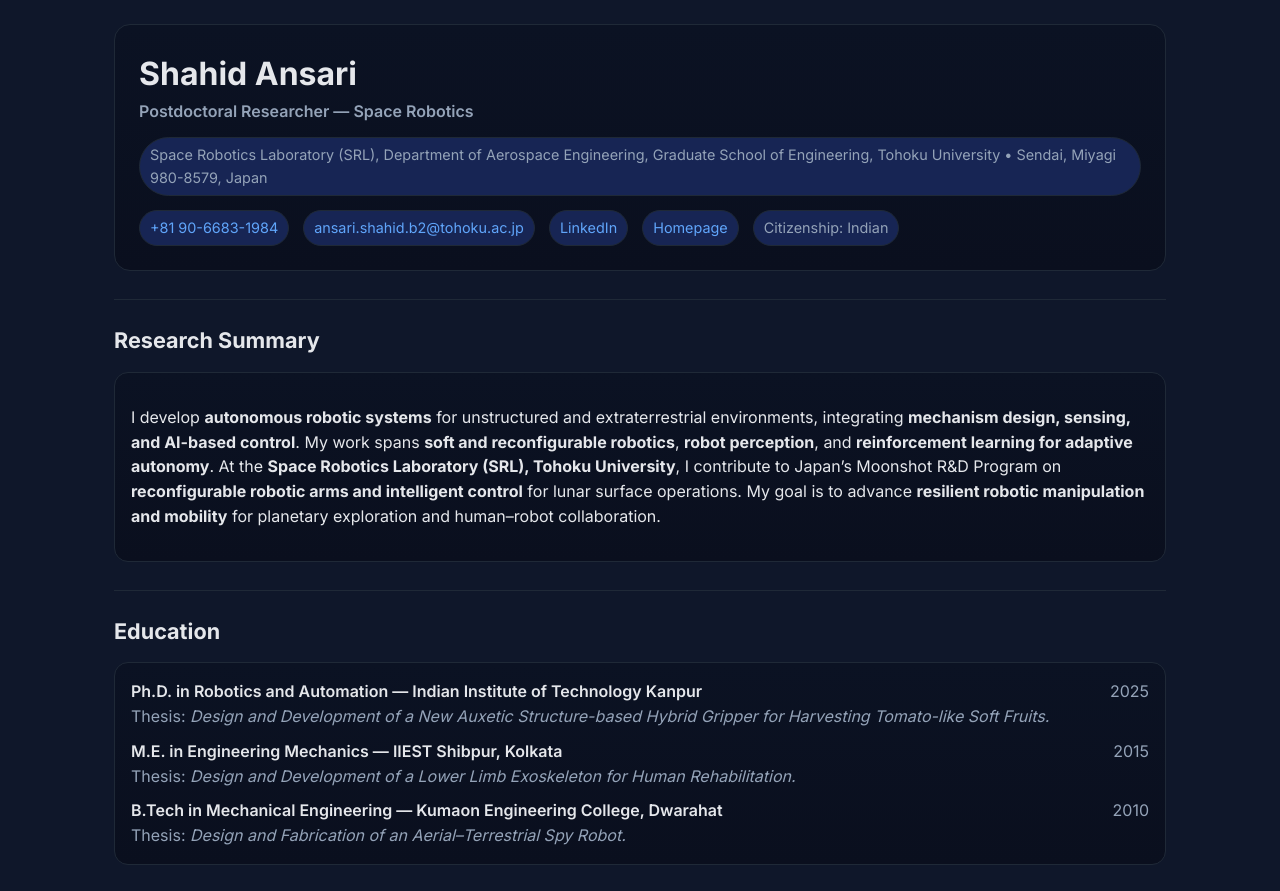
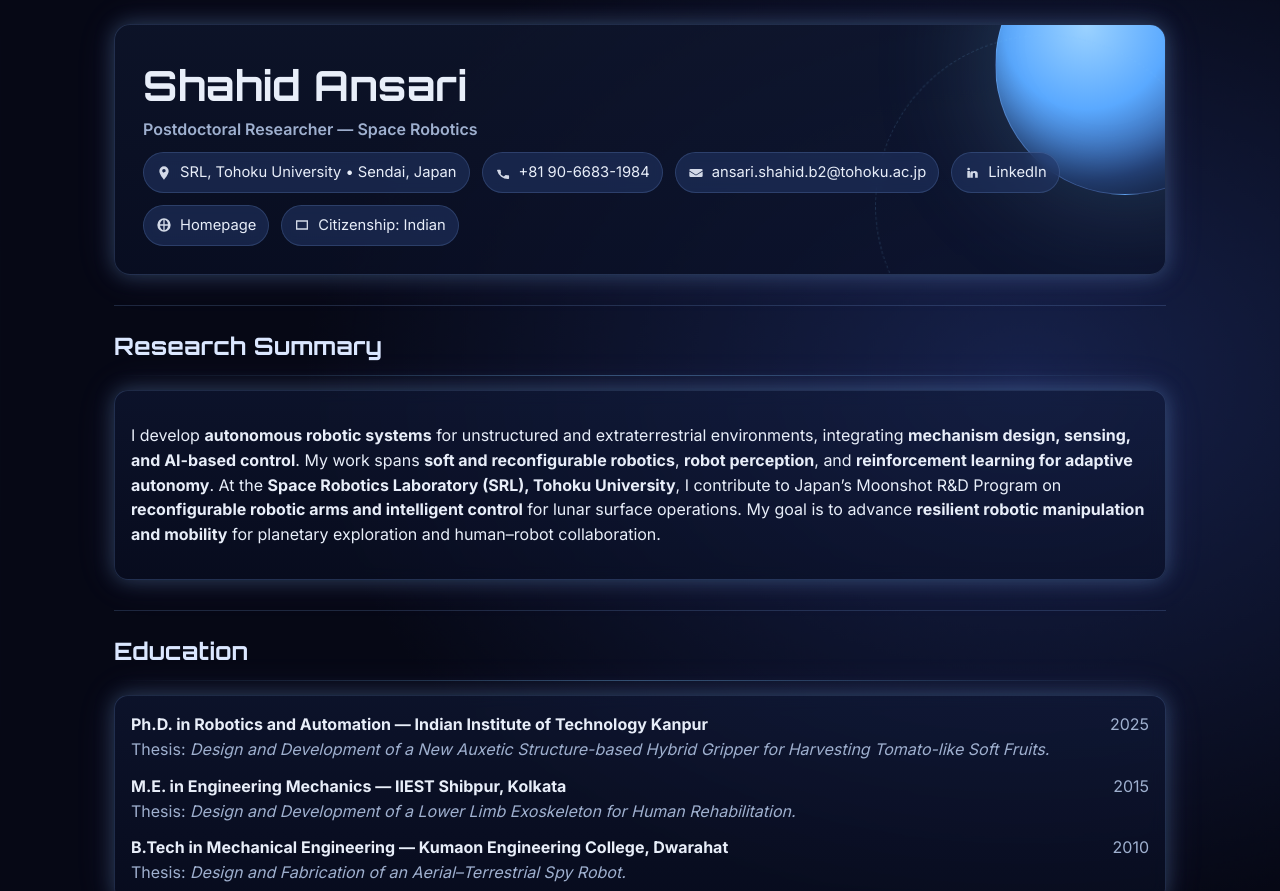
Before and after one commit to shane786/shahidansari.github.io, a plain HTML site: page index.html in a window 1280 px wide. Shown: the top 891 px of the page. Drawn offline with Linux system fonts and the light colour scheme.

Commit message:
Update index.html

```diff
--- a/index.html
+++ b/index.html
@@ -3,82 +3,176 @@
 <head>
   <meta charset="utf-8" />
   <meta name="viewport" content="width=device-width, initial-scale=1" />
-  <title>Shahid Ansari — Portfolio</title>
+  <title>Shahid Ansari — Space Robotics</title>
   <meta name="description" content="Portfolio of Shahid Ansari, Postdoctoral Researcher in Space Robotics at Tohoku University.">
   <link rel="preconnect" href="https://fonts.googleapis.com">
   <link rel="preconnect" href="https://fonts.gstatic.com" crossorigin>
-  <link href="https://fonts.googleapis.com/css2?family=Inter:wght@300;400;600;700&display=swap" rel="stylesheet">
+  <link href="https://fonts.googleapis.com/css2?family=Inter:wght@300;400;600;700&family=Orbitron:wght@500;700&display=swap" rel="stylesheet">
+
   <style>
+    /* ===== Space Theme ===== */
     :root{
-      --bg:#0f172a;
-      --panel:#0b1223;
-      --text:#e5e7eb;
-      --muted:#94a3b8;
-      --accent:#60a5fa;
-      --chip:#172554;
-      --border:#1f2937;
+      --bg:#060815;            /* deep space */
+      --bg2:#0a1026;           /* nebula overlay */
+      --text:#e8eef9;
+      --muted:#9fb0cf;
+      --accent:#7cc7ff;        /* ion blue */
+      --accent-2:#a78bfa;      /* violet */
+      --panel:rgba(16,24,48,.55);
+      --border:rgba(140,180,255,.18);
+      --chip:rgba(35,56,104,.55);
+      --glow:0 0 20px rgba(124,199,255,.25),0 0 40px rgba(167,139,250,.12);
+      --radius:16px;
     }
     *{box-sizing:border-box}
-    html,body{margin:0;padding:0;background:var(--bg);color:var(--text);font-family:Inter,system-ui,-apple-system,Segoe UI,Roboto,Ubuntu,Cantarell,Noto Sans,sans-serif;line-height:1.55}
+    html,body{margin:0;padding:0;background:radial-gradient(1200px 900px at 80% 10%, #16214a 0%, transparent 60%), radial-gradient(900px 700px at 10% 90%, #241c4a 0%, transparent 55%), var(--bg);color:var(--text);font-family:Inter,system-ui,-apple-system,Segoe UI,Roboto,Ubuntu,Cantarell,Noto Sans,sans-serif;line-height:1.55}
     a{color:var(--accent);text-decoration:none}
     a:hover{text-decoration:underline}
     .wrap{max-width:1100px;margin:0 auto;padding:24px}
-    header{display:grid;grid-template-columns:1fr;gap:8px;padding:24px;border:1px solid var(--border);background:linear-gradient(180deg,var(--panel),#0a0f1e);border-radius:16px}
-    header h1{font-size:2rem;margin:0}
-    header .role{color:var(--muted);font-weight:600}
-    .contact{display:flex;flex-wrap:wrap;gap:14px;margin-top:6px;color:var(--muted)}
-    .chip{display:inline-block;padding:6px 10px;border:1px solid var(--border);background:var(--chip);border-radius:999px;font-size:.9rem}
-    section{margin-top:28px;border-top:1px solid var(--border);padding-top:24px}
-    h2{font-size:1.35rem;margin:0 0 14px 0}
+    h1,h2{letter-spacing:.3px}
+    h1{font-family:Orbitron,Inter,system-ui,sans-serif;font-weight:700;font-size:clamp(1.8rem,3.5vw,2.6rem);margin:0}
+    h2{font-family:Orbitron,Inter,system-ui,sans-serif;font-size:clamp(1.2rem,2.1vw,1.5rem);margin:0 0 14px 0;color:#dbe7ff}
+    .role{color:var(--muted);font-weight:600}
+
+    /* ===== Starfield layers ===== */
+    .stars, .stars2, .stars3{
+      position:fixed;inset:0;z-index:-3;background-repeat:repeat;
+      background-image: radial-gradient(1px 1px at 20px 30px, #bfe1ff 30%, transparent 31%),
+                        radial-gradient(1px 1px at 80px 120px, #cbbdff 30%, transparent 31%),
+                        radial-gradient(1px 1px at 200px 50px, #b3d4ff 30%, transparent 31%),
+                        radial-gradient(1px 1px at 300px 200px, #9fd7ff 30%, transparent 31%);
+      animation: drift 120s linear infinite;
+      opacity:.55;
+    }
+    .stars2{filter:blur(0.3px);opacity:.45;animation-duration:180s}
+    .stars3{filter:blur(1px);opacity:.35;animation-duration:240s}
+    @keyframes drift{from{background-position:0 0} to{background-position:-1000px -600px}}
+
+    /* ===== Header (planet + orbit) ===== */
+    header{
+      position:relative;overflow:hidden;
+      padding:28px;border:1px solid var(--border);
+      background:linear-gradient(180deg,rgba(16,24,48,.7),rgba(10,16,38,.7));
+      border-radius:var(--radius);box-shadow:var(--glow)
+    }
+    .planet{
+      position:absolute;right:-90px;top:-90px;width:260px;height:260px;border-radius:50%;
+      background:radial-gradient(circle at 35% 35%, #9bd2ff 0%, #5aa9ff 35%, #2c4f90 65%, #121b3d 100%);
+      box-shadow:inset -18px -22px 40px rgba(0,0,0,.35), 0 0 120px rgba(124,199,255,.25);
+      border:1px solid rgba(255,255,255,.08);
+    }
+    .ring{
+      position:absolute;right:-50px;top:10px;width:340px;height:340px;border-radius:50%;
+      border:1px dashed rgba(124,199,255,.18);
+      transform:rotate(25deg);
+      animation:orbit 28s linear infinite;
+      pointer-events:none;
+    }
+    @keyframes orbit{to{transform:rotate(385deg)}}
+
+    /* ===== Chips ===== */
+    .contact{display:flex;flex-wrap:wrap;gap:12px;margin-top:10px}
+    .chip{
+      display:inline-flex;align-items:center;gap:8px;
+      padding:8px 12px;border:1px solid var(--border);
+      background:var(--chip);backdrop-filter:blur(6px);
+      border-radius:999px;font-size:.92rem;color:var(--text);
+      transition:transform .2s ease, box-shadow .2s ease;
+    }
+    .chip:hover{transform:translateY(-1px);box-shadow:var(--glow)}
+    .chip svg{width:16px;height:16px;opacity:.9}
+
+    /* ===== Sections / cards ===== */
+    section{margin-top:30px;border-top:1px solid var(--border);padding-top:22px}
+    .card{
+      border:1px solid var(--border);
+      background:linear-gradient(180deg, rgba(18,28,60,.55), rgba(10,16,38,.55));
+      backdrop-filter:blur(8px);
+      border-radius:14px;padding:16px;box-shadow:var(--glow)
+    }
     .grid-2{display:grid;grid-template-columns:1fr;gap:16px}
     @media(min-width:900px){.grid-2{grid-template-columns:1fr 1fr}}
-    .card{border:1px solid var(--border);background:linear-gradient(180deg,var(--panel),#0a0f1e);border-radius:14px;padding:16px}
     ul.clean{list-style:none;padding:0;margin:0}
-    ul.clean li+li{margin-top:10px}
-    .row{display:flex;justify-content:space-between;gap:12px}
+    ul.clean li+li{margin-top:12px}
+    .row{display:flex;justify-content:space-between;gap:12px;flex-wrap:wrap}
     .when{color:var(--muted);white-space:nowrap}
-    .title{font-weight:600}
+    .title{font-weight:700}
     .muted{color:var(--muted)}
     .skills{display:flex;flex-wrap:wrap;gap:10px}
-    footer{margin:40px 0;color:var(--muted);font-size:.9rem}
+    .tag{
+      background:linear-gradient(180deg, rgba(36,56,120,.6), rgba(26,40,88,.6));
+      border:1px solid var(--border);padding:4px 10px;border-radius:10px;
+      font-size:.88rem;color:#d5e6ff
+    }
     .pub-title{font-style:italic}
-    .tag{background:var(--chip);border:1px solid var(--border);padding:2px 8px;border-radius:8px;font-size:.85rem;color:var(--muted)}
-    .refs{font-size:.95rem}
+    .badge{
+      display:inline-block;margin-left:8px;padding:2px 8px;border-radius:8px;font-size:.78rem;
+      color:#0b1223;background:linear-gradient(90deg, var(--accent), var(--accent-2));
+      box-shadow:0 0 20px rgba(124,199,255,.35)
+    }
+    footer{margin:42px 0;color:var(--muted);font-size:.9rem;text-align:center}
+
+    /* subtle divider glow */
+    section>h2::after{
+      content:"";display:block;height:1px;margin-top:10px;
+      background:linear-gradient(90deg, transparent, rgba(124,199,255,.35), transparent)
+    }
   </style>
 
   <!-- Structured data -->
   <script type="application/ld+json">
   {
-    "@context": "https://schema.org",
-    "@type": "Person",
-    "name": "Shahid Ansari",
-    "jobTitle": "Postdoctoral Researcher — Space Robotics",
-    "affiliation": [{
-      "@type": "Organization",
-      "name": "Space Robotics Laboratory (SRL), Tohoku University"
-    }],
-    "email": "mailto:ansari.shahid.b2@tohoku.ac.jp",
-    "url": "https://astro2.mech.tohoku.ac.jp/en",
-    "sameAs": [
-      "https://www.linkedin.com/in/shahid-ansari-aa48921a6"
-    ]
+    "@context":"https://schema.org",
+    "@type":"Person",
+    "name":"Shahid Ansari",
+    "jobTitle":"Postdoctoral Researcher — Space Robotics",
+    "affiliation":[{"@type":"Organization","name":"Space Robotics Laboratory (SRL), Tohoku University"}],
+    "email":"mailto:ansari.shahid.b2@tohoku.ac.jp",
+    "url":"https://astro2.mech.tohoku.ac.jp/en",
+    "sameAs":["https://www.linkedin.com/in/shahid-ansari-aa48921a6"]
   }
   </script>
 </head>
 <body>
+  <!-- layered starfield -->
+  <div class="stars"></div>
+  <div class="stars2"></div>
+  <div class="stars3"></div>
+
   <div class="wrap">
     <header>
-      <div>
-        <h1>Shahid Ansari</h1>
-        <div class="role">Postdoctoral Researcher — Space Robotics</div>
-      </div>
-      <div class="contact">
-        <span class="chip">Space Robotics Laboratory (SRL), Department of Aerospace Engineering, Graduate School of Engineering, Tohoku University • Sendai, Miyagi 980-8579, Japan</span>
-        <a class="chip" href="tel:+819066831984">+81 90-6683-1984</a>
-        <a class="chip" href="mailto:ansari.shahid.b2@tohoku.ac.jp">ansari.shahid.b2@tohoku.ac.jp</a>
-        <a class="chip" href="https://www.linkedin.com/in/shahid-ansari-aa48921a6" target="_blank" rel="noopener">LinkedIn</a>
-        <a class="chip" href="https://astro2.mech.tohoku.ac.jp/en" target="_blank" rel="noopener">Homepage</a>
-        <span class="chip">Citizenship: Indian</span>
+      <div class="planet"></div>
+      <div class="ring"></div>
+
+      <h1>Shahid Ansari</h1>
+      <div class="role">Postdoctoral Researcher — Space Robotics</div>
+
+      <div class="contact" aria-label="Contact and links">
+        <span class="chip" title="Address">
+          <!-- location icon -->
+          <svg viewBox="0 0 24 24" fill="currentColor" aria-hidden="true"><path d="M12 2a7 7 0 0 0-7 7c0 5.25 7 13 7 13s7-7.75 7-13a7 7 0 0 0-7-7zm0 9.5A2.5 2.5 0 1 1 12 6a2.5 2.5 0 0 1 0 5z"/></svg>
+          SRL, Tohoku University • Sendai, Japan
+        </span>
+        <a class="chip" href="tel:+819066831984">
+          <svg viewBox="0 0 24 24" fill="currentColor"><path d="M6.6 10.8a15.1 15.1 0 0 0 6.6 6.6l2.2-2.2a1 1 0 0 1 1-.26 11.7 11.7 0 0 0 3.7.6 1 1 0 0 1 1 1V20a1 1 0 0 1-1 1A17 17 0 0 1 3 8a1 1 0 0 1 1-1h3.5a1 1 0 0 1 1 1 11.7 11.7 0 0 0 .6 3.7 1 1 0 0 1-.26 1l-2.24 2.1z"/></svg>
+          +81 90-6683-1984
+        </a>
+        <a class="chip" href="mailto:ansari.shahid.b2@tohoku.ac.jp">
+          <svg viewBox="0 0 24 24" fill="currentColor"><path d="M4 6h16a2 2 0 0 1 2 2v.3l-10 6.25L2 8.3V8a2 2 0 0 1 2-2zm16 12H4a2 2 0 0 1-2-2V9.6l10 6.25 10-6.25V16a2 2 0 0 1-2 2z"/></svg>
+          ansari.shahid.b2@tohoku.ac.jp
+        </a>
+        <a class="chip" href="https://www.linkedin.com/in/shahid-ansari-aa48921a6" target="_blank" rel="noopener">
+          <svg viewBox="0 0 24 24" fill="currentColor"><path d="M6.94 7.94A1.94 1.94 0 1 1 6.93 4a1.94 1.94 0 0 1 .01 3.94zM4.99 9h3.9v10h-3.9zM13 9c-2.2 0-3.7 1.2-3.7 4v6h3.9v-5c0-1.2.6-2 1.8-2 1.1 0 1.7.7 1.7 2v5h3.9v-5.9C20.6 10.6 18.9 9 16.2 9 14.9 9 13.8 9.6 13 10.5V9z"/></svg>
+          LinkedIn
+        </a>
+        <a class="chip" href="https://astro2.mech.tohoku.ac.jp/en" target="_blank" rel="noopener">
+          <svg viewBox="0 0 24 24" fill="currentColor"><path d="M12 2a10 10 0 1 0 0 20 10 10 0 0 0 0-20zm1 17.9V13h4.9A8.01 8.01 0 0 1 13 19.9zM11 19.9A8.01 8.01 0 0 1 6.1 13H11v6.9zM6.1 11A8.01 8.01 0 0 1 11 4.1V11H6.1zM13 11V4.1A8.01 8.01 0 0 1 17.9 11H13z"/></svg>
+          Homepage
+        </a>
+        <span class="chip" title="Citizenship">
+          <svg viewBox="0 0 24 24" fill="currentColor"><path d="M3 5h18v14H3zM5 7v10h14V7z"/></svg>
+          Citizenship: Indian
+        </span>
       </div>
     </header>
 
@@ -214,15 +308,29 @@
       <div class="card">
         <ul class="clean">
           <li>
-            <span class="when">2025</span> — “Hybrid Robotic Meta-gripper for Tomato Harvesting: Analysis of Auxetic Structures with Lattice Orientation Variations.” Ansari, S., Gupta, V., &amp; Bhattacharya, B. <i>arXiv preprint</i> arXiv:2510.10016. <a href="https://doi.org/10.48550/arXiv.2510.10016" target="_blank" rel="noopener">DOI</a>
+            <span class="when">2025</span> — <span class="pub-title">“Hybrid Robotic Meta-gripper for Tomato Harvesting: Analysis of Auxetic Structures with Lattice Orientation Variations.”</span>
+            Ansari, S., Gupta, V., &amp; Bhattacharya, B.
+            <span class="badge">arXiv</span>
+            <span class="muted"><i>arXiv preprint</i> arXiv:2510.10016.</span>
+            <a href="https://doi.org/10.48550/arXiv.2510.10016" target="_blank" rel="noopener">DOI</a>
           </li>
           <li>
-            <span class="when">2024</span> — “A New Auxetic Structure-based Hybrid Gripper for Harvesting Tomato-like Soft Fruits.” Ansari, S., Gohil, M. K., Maeda, Y., &amp; Bhattacharya, B. <i>International Journal of Intelligent Robotics and Applications.</i>
+            <span class="when">2024</span> — <span class="pub-title">“A New Auxetic Structure-based Hybrid Gripper for Harvesting Tomato-like Soft Fruits.”</span>
+            Ansari, S., Gohil, M. K., Maeda, Y., &amp; Bhattacharya, B.
+            <span class="muted"><i>International Journal of Intelligent Robotics and Applications.</i></span>
           </li>
-          <li>Under Review — “Design and Analysis of a Novel Hybrid Robotic Meta-Gripper for Tomato Harvesting.” <i>Advanced Intelligent Systems</i>, Wiley.</li>
-          <li>Under Review — “Multi-objective Optimization of Hybrid Robotic Meta-Gripper Mechanism for Tomato Harvesting.” <i>ASME Journal of Mechanisms and Robotics.</i></li>
           <li>
-            <span class="when">2022</span> — “Design and Development of a Tomato Picking Soft Robotic Gripper with a Separator and Mechanical Iris-Based Pedicel Cutting Mechanism.” Ansari, S., &amp; Bhattacharya, B. <i>Advances in System-Integrated Intelligence</i>, Springer.
+            <span class="when">Under Review</span> — <span class="pub-title">“Design and Analysis of a Novel Hybrid Robotic Meta-Gripper for Tomato Harvesting.”</span>
+            <span class="muted"><i>Advanced Intelligent Systems</i>, Wiley.</span>
+          </li>
+          <li>
+            <span class="when">Under Review</span> — <span class="pub-title">“Multi-objective Optimization of Hybrid Robotic Meta-Gripper Mechanism for Tomato Harvesting.”</span>
+            <span class="muted"><i>ASME Journal of Mechanisms and Robotics</i>.</span>
+          </li>
+          <li>
+            <span class="when">2022</span> — <span class="pub-title">“Design and Development of a Tomato Picking Soft Robotic Gripper with a Separator and Mechanical Iris-Based Pedicel Cutting Mechanism.”</span>
+            Ansari, S., &amp; Bhattacharya, B.
+            <span class="muted"><i>Advances in System-Integrated Intelligence</i>, Springer.</span>
           </li>
         </ul>
       </div>
@@ -232,9 +340,9 @@
       <h2>Conference Presentations</h2>
       <div class="card">
         <ul class="clean">
-          <li>2024 — “Tactile Sensor Based on Photoelastic Effect with Shape-Adaptive Auxetic Metastructure for Soft Fruit Harvesting.” <i>IEEE ICRA 2024, Yokohama, Japan.</i></li>
-          <li>2024 — “Enhancing Robotic Tomato Harvesting through a Hybrid Gripper using Semantic Segmentation and Keypoint Detection.” <i>IEEE AIM 2024, Boston, USA.</i></li>
-          <li>2017 — “Earthworm-like Modular Robot using Active Surface Gripping Mechanism for Peristaltic Locomotion.” <i>Advances in Robotics 2017.</i></li>
+          <li><span class="when">2024</span> — “Tactile Sensor Based on Photoelastic Effect with Shape-Adaptive Auxetic Metastructure for Soft Fruit Harvesting.” <span class="muted"><i>IEEE ICRA 2024, Yokohama, Japan.</i></span></li>
+          <li><span class="when">2024</span> — “Enhancing Robotic Tomato Harvesting through a Hybrid Gripper using Semantic Segmentation and Keypoint Detection.” <span class="muted"><i>IEEE AIM 2024, Boston, USA.</i></span></li>
+          <li><span class="when">2017</span> — “Earthworm-like Modular Robot using Active Surface Gripping Mechanism for Peristaltic Locomotion.” <span class="muted"><i>Advances in Robotics 2017.</i></span></li>
         </ul>
       </div>
     </section>
@@ -266,7 +374,7 @@
 
     <section id="references">
       <h2>References</h2>
-      <div class="card refs">
+      <div class="card">
         <ul class="clean">
           <li><b>Prof. Kazuya Yoshida</b> — Department of Mechanical and Aerospace Engineering, Tohoku University, Japan — <a href="mailto:yoshida@astro.mech.tohoku.ac.jp">yoshida@astro.mech.tohoku.ac.jp</a></li>
           <li><b>Prof. Bishakh Bhattacharya</b> — Department of Mechanical Engineering, IIT Kanpur, India — <a href="mailto:bishakh@iitk.ac.in">bishakh@iitk.ac.in</a></li>
@@ -277,7 +385,7 @@
     </section>
 
     <footer>
-      &copy; 2025 Shahid Ansari. Last updated: 19 Oct 2025.
+      &copy; 2025 Shahid Ansari • Last updated: 19 Oct 2025
     </footer>
   </div>
 </body>
```
